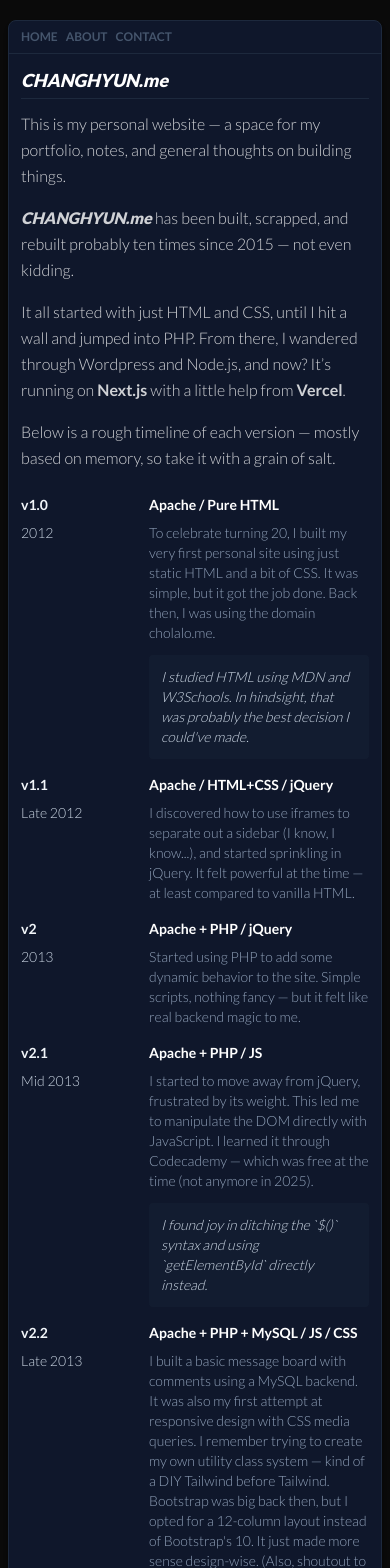
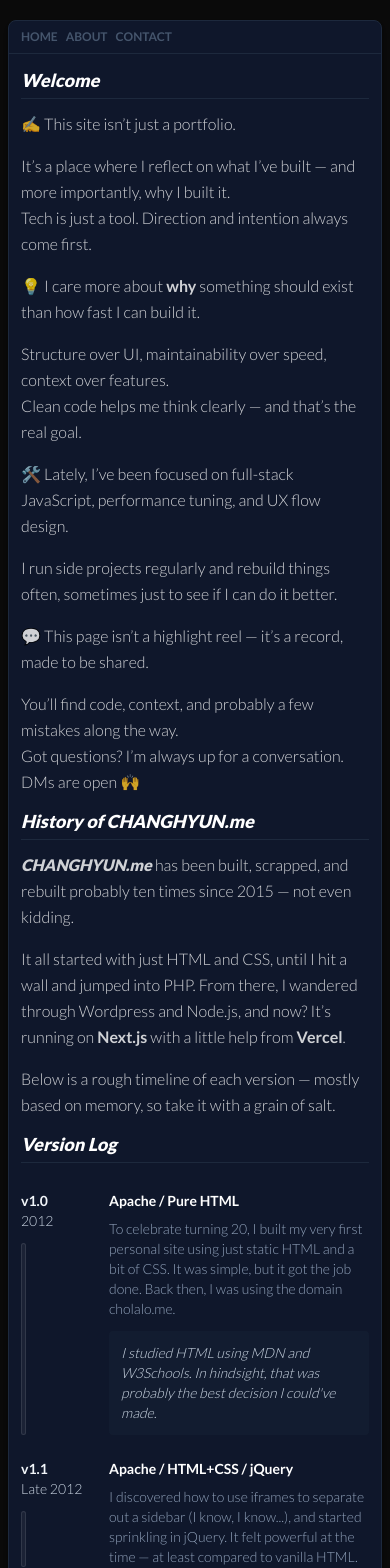
Before and after one commit to changhyunme/changhyun.me, a Next.js app: page / in a window 390 px wide. Shown: the top 1568 px of the page. Built offline with nearby package versions, Linux system fonts and the light colour scheme.

Commit message:
mainpage content edit

```diff
--- a/app/about/page.jsx
+++ b/app/about/page.jsx
@@ -12,8 +12,6 @@ export const generateMetadata = () => {
     keywords: info.keywords,
     robots: info.robots,
     copyright: info.copyright,
-    themeColor: info.theme_color,
-    colorScheme: info.color_schema,
     authors: [{ name: info.author, url: `mailto:${info.author_email}` }],
     openGraph: {
       title: `About: ${info.title}`,
@@ -36,13 +34,6 @@ export const generateMetadata = () => {
       creator: info.twitter.creator,
       images: [info.twitter.image],
     },
-    viewport: {
-      width: "device-width",
-      initialScale: 1,
-      maximumScale: 5,
-      userScalable: true,
-      viewportFit: "cover", // 🔥 notch 영역까지 안전하게 사용
-    },
     metadataBase: new URL("https://changhyun.me/about"), // 이거 없으면 절대경로 에러 남
   };
 };
--- a/app/contact/page.jsx
+++ b/app/contact/page.jsx
@@ -17,8 +17,6 @@ export const generateMetadata = () => {
     keywords: info.keywords,
     robots: info.robots,
     copyright: info.copyright,
-    themeColor: info.theme_color,
-    colorScheme: info.color_schema,
     authors: [{ name: info.author, url: `mailto:${info.author_email}` }],
     openGraph: {
       title: `Contact me: ${info.title}`,
@@ -40,13 +38,6 @@ export const generateMetadata = () => {
       description: info.twitter.description,
       creator: info.twitter.creator,
       images: [info.twitter.image],
-    },
-    viewport: {
-      width: "device-width",
-      initialScale: 1,
-      maximumScale: 5,
-      userScalable: true,
-      viewportFit: "cover", // 🔥 notch 영역까지 안전하게 사용
     },
     metadataBase: new URL("https://changhyun.me/contact"), // 이거 없으면 절대경로 에러 남
   };
--- a/app/layout.jsx
+++ b/app/layout.jsx
@@ -14,6 +14,15 @@ const lato = Lato({
   style: ['normal', 'italic'],
   subsets: ['latin'],
 });
+
+export const viewport = {
+  themeColor: "#181818",
+  width: "device-width",
+  initialScale: 1,
+  maximumScale: 5,
+  userScalable: true,
+  viewportFit: "cover",
+};
 
 export default function RootLayout({ children }) {
   return (
--- a/app/page.jsx
+++ b/app/page.jsx
@@ -14,8 +14,6 @@ export const generateMetadata = () => {
     description: info.description,
     keywords: info.keywords,
     copyright: info.copyright,
-    themeColor: info.theme_color,
-    colorScheme: info.color_schema,
     robots: info.robots,
     authors: [{ name: info.author, url: `mailto:${info.author_email}` }],
     openGraph: {
@@ -38,13 +36,6 @@ export const generateMetadata = () => {
       description: info.twitter.description,
       creator: info.twitter.creator,
       images: [info.twitter.image],
-    },
-    viewport: {
-      width: "device-width",
-      initialScale: 1,
-      maximumScale: 5,
-      userScalable: true,
-      viewportFit: "cover", // 🔥 notch 영역까지 안전하게 사용
     },
     metadataBase: new URL("https://changhyun.me"), // 이거 없으면 절대경로 에러 남
   };
@@ -129,11 +120,35 @@ export default function Home()
       <ContentWrapper>
         <ContentBody className="text-white/80">
           <div>
-            <Header translate="no" depth="1">CHANGHYUN.me</Header>
+            <Header translate="no" depth="1">Welcome</Header>
             <div className="text-white/80 leading-relaxed space-y-4">
+
+            <p>✍️ This site isn’t just a portfolio.</p>
               <p>
-                This is my personal website — a space for my portfolio, notes, and general thoughts on building things.
+                It’s a place where I reflect on what I’ve built — and more importantly, why I built it.<br />
+                Tech is just a tool. Direction and intention always come first.
               </p>
+
+              <p>💡 I care more about <strong>why</strong> something should exist than how fast I can build it.</p>
+              <p>
+                Structure over UI, maintainability over speed, context over features.<br />
+                Clean code helps me think clearly — and that’s the real goal.
+              </p>
+
+              <p>🛠️ Lately, I’ve been focused on full-stack JavaScript, performance tuning, and UX flow design.</p>
+              <p>
+                I run side projects regularly and rebuild things often, sometimes just to see if I can do it better.
+              </p>
+
+              <p>💬 This page isn’t a highlight reel — it’s a record, made to be shared.</p>
+              <p>
+                You’ll find code, context, and probably a few mistakes along the way.<br />
+                Got questions? I’m always up for a conversation. DMs are open 🙌
+              </p>
+
+            </div>
+            <Header>History of CHANGHYUN.me</Header>
+            <div className="text-white/80 leading-relaxed space-y-4">
               <p>
                 <strong className="font-black italic" translate="no">CHANGHYUN.me</strong> has been built, scrapped, and rebuilt probably ten times since 2015 — not even kidding.
               </p>
@@ -148,17 +163,24 @@ export default function Home()
             </div>
           </div>
 
+          <Header>Version Log</Header>
+
           <div className="flex flex-col gap-4 my-6">
             {versions.map(({ version, year, stack, desc, quote }) => (
               <div
                 key={version}
-                className="flex flex-row gap-2 text-sm text-neutral-300"
+                className="flex flex-row gap-2 py-1 text-sm text-neutral-300 hover:bg-white/3"
               >
-                <h2 className="hidden">{version} · {year} — built using {stack}</h2>
+                <h3 className="hidden">{version} · {year} — built using {stack}</h3>
 
-                <div className="w-30 flex flex-col md:flex-row gap-2" translate="no">
-                  <span className="w-10 font-bold text-neutral-100">{version}</span>
-                  <span className="w-20">{year}</span>
+                <div className="relative w-20 md:w-30 flex flex-col gap-1" translate="no">
+                  <div className="flex flex-col md:flex-row">
+                    <span className="w-auto md:w-10 font-bold text-neutral-100">{version}</span>
+                    <span className="w-auto md:w-20">{year}</span>
+                  </div>
+                  <div className="flex-1 flex flex-row">
+                    <div className="mt-2 w-[5px] border-1 border-white/10 bg-white/5 rounded-xl"></div>
+                  </div>
                 </div>
                 <div className="flex-1 flex flex-col gap-2">
                   <div className="font-semibold text-white" translate="no">{stack}</div>
```
